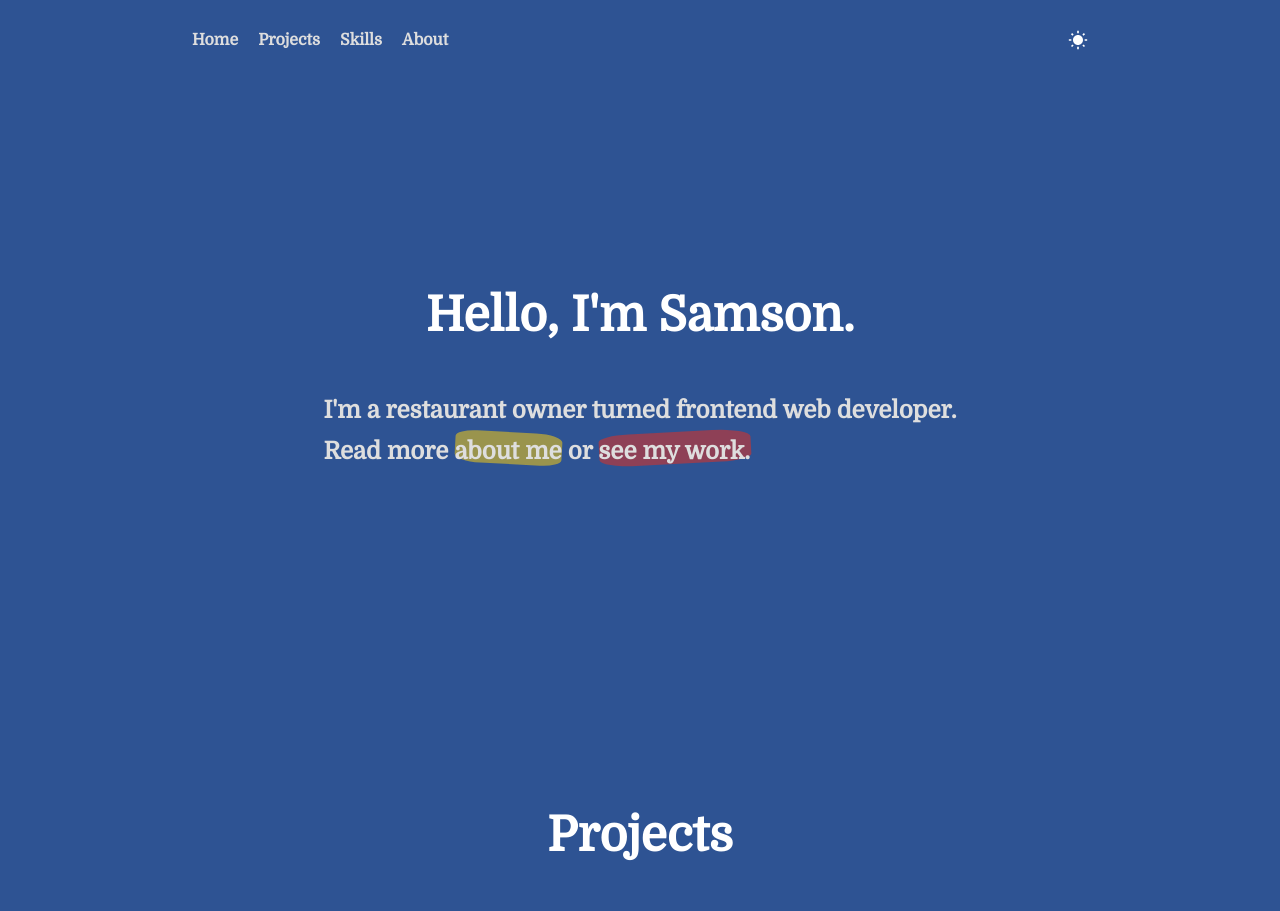
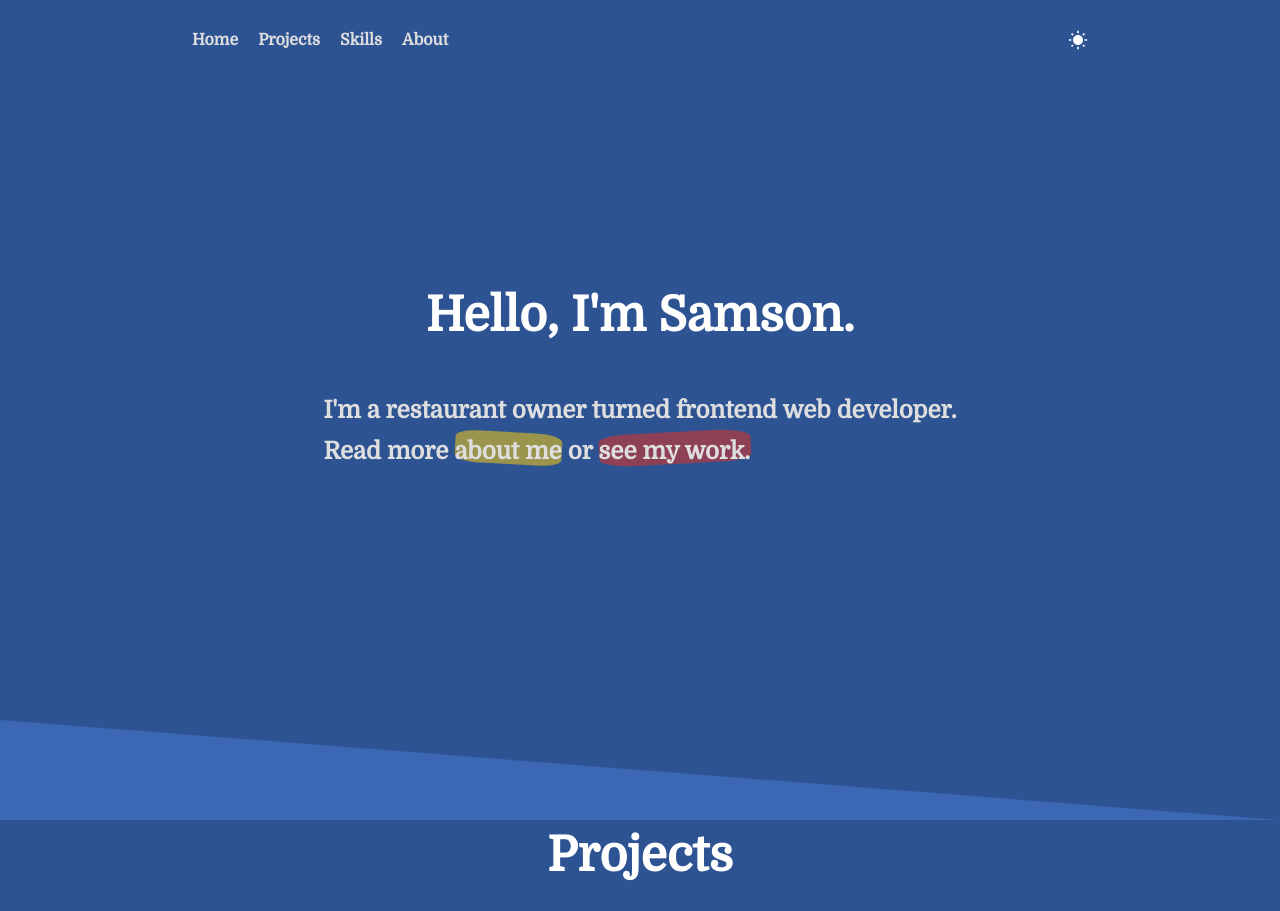
Before and after one commit to samsonc89/samson-react-portfolio, a React (Vite) app: page / in a window 1280 px wide. Shown: the top 911 px of the page. Built offline with nearby package versions, Linux system fonts and the light colour scheme.

Commit message:
Add div to create angle effect

```diff
--- a/src/components/home/Home.jsx
+++ b/src/components/home/Home.jsx
@@ -3,6 +3,7 @@ import "./home.css";
 
 const Home = () => {
   return (
+    <>
       <div className="section-container" id="home">
         <h1 className="section-heading">Hello, I'm Samson.</h1>
         <h2>I'm a restaurant owner turned frontend web developer.</h2>
@@ -21,6 +22,8 @@ const Home = () => {
           </span>
         </h2>
       </div>
+      <div className="home-angle"></div>
+    </>
   );
 };
 
--- a/src/components/home/home.css
+++ b/src/components/home/home.css
@@ -1,8 +1,29 @@
 #home {
-  height: 90vh;
+  height: 80vh;
   padding-top: 25vh;
   /* justify-content: center; */
   position: relative;
+  padding-bottom: -25vh;
+  overflow: hidden;
+}
+
+.home-angle {
+  background-color: var(--bg-color);
+
+  /* clip-path: polygon(0 0, 100% 100%, 0 100%); */
+  width: 100vw;
+  height: 100px;
+}
+.home-angle::after {
+  content: " ";
+  background-color: var(--project-bg-color);
+
+  clip-path: polygon(0 0, 100% 100%, 0 100%);
+  transform: skewY(0.001deg);
+  width: 100vw;
+  height: 100px;
+  right: 0;
+  position: absolute;
 }
 
 #home > h2 {
@@ -43,7 +64,7 @@
 
 @media screen and (max-width: 480px) {
   #home {
-    padding-top: 10vh;
+    padding-top: 15vh;
   }
 
   #home > h2 {
```
Lines whose indentation alone changed are shown as unchanged.
